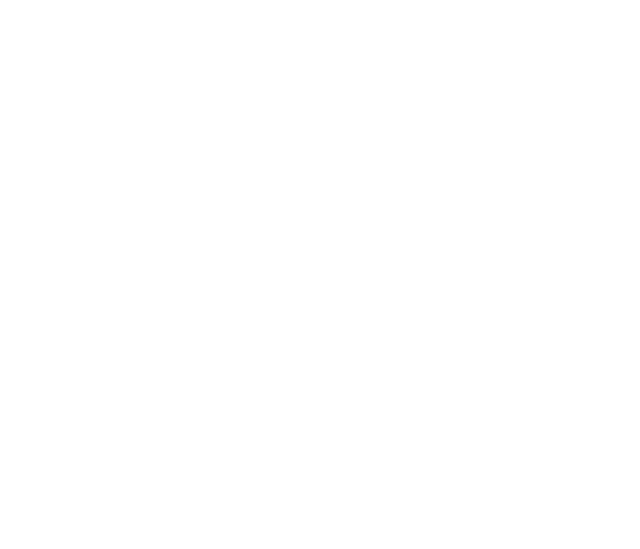
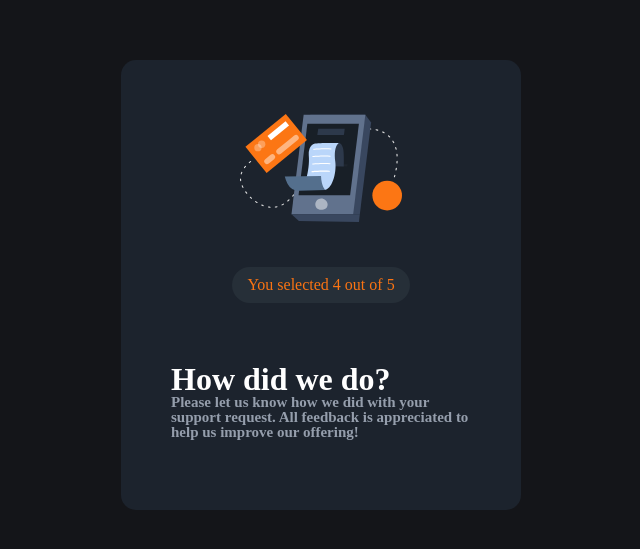
Before and after one commit to FranciscoFrontEndDeveloper/interactiveRatingComponentMain, an Angular app: page /secondary/1 in a window 1280 px wide. Before the commit this address led to /. Shown: the part 115-664 px from the top of the page, without its empty margins (319-959 px from the left). Built offline with nearby package versions, Linux system fonts and the light colour scheme.

Commit message:
secondary component completed and router navigate finished

```diff
--- a/src/app/app-routing.module.ts
+++ b/src/app/app-routing.module.ts
@@ -1,11 +1,19 @@
 import { NgModule } from '@angular/core';
 import { RouterModule, Routes } from '@angular/router';
 import { MainComponent } from './components/main/main.component';
+import { SecondaryComponent } from './components/secondary/secondary.component';
+import { CardmainComponent } from './components/cardmain/cardmain.component';
 
-const routes: Routes = [{ path: '', component: MainComponent }];
+const routes: Routes = [
+  { path: '', component: CardmainComponent },
+  {
+    path: 'secondary/:id',
+    component: SecondaryComponent
+  },
+];
 
 @NgModule({
   imports: [RouterModule.forRoot(routes)],
   exports: [RouterModule],
 })
-export class AppRoutingModule { }
+export class AppRoutingModule {}
--- a/src/app/app.component.html
+++ b/src/app/app.component.html
@@ -1 +1,2 @@
-<router-outlet></router-outlet>
+<!-- <router-outlet></router-outlet> -->
+<app-main></app-main>
--- a/src/app/app.module.ts
+++ b/src/app/app.module.ts
@@ -7,6 +7,7 @@
 import { CardmainComponent } from './components/cardmain/cardmain.component';
 import { TextComponent } from './components/text/text.component';
 import { InputButtonComponent } from './components/input-button/input-button.component';
+import { SecondaryComponent } from './components/secondary/secondary.component';
 
 @NgModule({
   declarations: [
@@ -14,7 +15,8 @@
     MainComponent,
     CardmainComponent,
     TextComponent,
-    InputButtonComponent
+    InputButtonComponent,
+    SecondaryComponent
   ],
   imports: [
     BrowserModule,
--- a/src/app/components/cardmain/cardmain.component.html
+++ b/src/app/components/cardmain/cardmain.component.html
@@ -3,7 +3,6 @@
     <app-input-button
       [inputType]="typeImage"
       [inputSrc]="inputImg"
-
     ></app-input-button>
   </div>
   <div>
@@ -14,10 +13,13 @@
       [inputType]="typeButton"
       *ngFor="let numberButton of numberButtons"
       [ArryNumbers]="numberButton"
+
+      (click)="captureOptionNumber(numberButton)"
     ></app-input-button>
   </div>
   <div>
     <app-input-button
+      (click)="onSubmit()"
       [inputType]="typesubmit"
       [ArryNumbers]="typesubmit"
     ></app-input-button>
--- a/src/app/components/cardmain/cardmain.component.ts
+++ b/src/app/components/cardmain/cardmain.component.ts
@@ -1,20 +1,30 @@
 import { Component } from '@angular/core';
+import { Router } from '@angular/router';
 
 @Component({
   selector: 'app-cardmain',
   templateUrl: './cardmain.component.html',
-  styleUrls: ['./cardmain.component.sass']
+  styleUrls: ['./cardmain.component.sass'],
 })
 export class CardmainComponent {
-  numberButtons: string[] = ["1", "2", "3", "4", "5"];
+  numberButtons: string[] = ['1', '2', '3', '4', '5'];
   typeButton: string = 'button';
   typeImage: string = 'image';
   typesubmit: string = 'submit';
-  inputImg: string = '../../../assets/icon-star.svg'
+  inputImg: string = '../../../assets/icon-star.svg';
+  pruebaNumero!: string;
+  constructor(private router: Router) {}
   ngOnInit(): void {
     //Called after the constructor, initializing input properties, and the first call to ngOnChanges.
     //Add 'implements OnInit' to the class.
-    console.log(this.inputImg)
+  }
+  captureOptionNumber(numberO: string) {
+    this.pruebaNumero = numberO;
+    // console.log(this.pruebaNumero);
   }
 
+  onSubmit() {
+    console.log(this.pruebaNumero);
+    this.router.navigate(['/secondary', this.pruebaNumero]);
+  }
 }
--- a/src/app/components/input-button/input-button.component.ts
+++ b/src/app/components/input-button/input-button.component.ts
@@ -14,7 +14,7 @@
   ngOnInit(): void {
     //Called after the constructor, initializing input properties, and the first call to ngOnChanges.
     //Add 'implements OnInit' to the class.
-    console.log(this.ArryNumbers)
+
   }
 
 }
--- a/src/app/components/main/main.component.html
+++ b/src/app/components/main/main.component.html
@@ -1,3 +1,4 @@
 <main class="containerMain">
- <app-cardmain></app-cardmain>
+  <!-- <app-cardmain></app-cardmain> -->
+  <router-outlet></router-outlet>
 </main>
--- /dev/null
+++ b/src/app/components/secondary/secondary.component.html
@@ -0,0 +1,11 @@
+<section class="containerSecondaryCard">
+  <figure>
+    <img src="assets/illustration-thank-you.svg" alt="secondImage" />
+  </figure>
+  <div>
+    <span> You selected 4 out of 5</span>
+  </div>
+  <div>
+   <app-text></app-text>
+  </div>
+</section>
--- /dev/null
+++ b/src/app/components/secondary/secondary.component.sass
@@ -0,0 +1,21 @@
+@import '../../../styles'
+
+.containerSecondaryCard
+ width: 300px
+ height: 350px
+ background: $DarkBlue
+ border-radius: 15px
+ display: grid
+ grid-template-columns: 1fr
+ grid-template-rows: repeat(3,1fr)
+ padding: 50px
+ div,figure
+  display: flex
+  flex-direction: row
+  justify-content: center
+  align-items: center
+  span
+   color: $Orange
+   background: $MediumGrey
+   padding: 10px 15px
+   border-radius: 40px
```
Also changed, not shown: src/app/components/secondary/secondary.component.ts (added, +10 -0 lines), 1 other file (tests, documents, lock files or other folders). Lines whose indentation alone changed are shown as unchanged.
